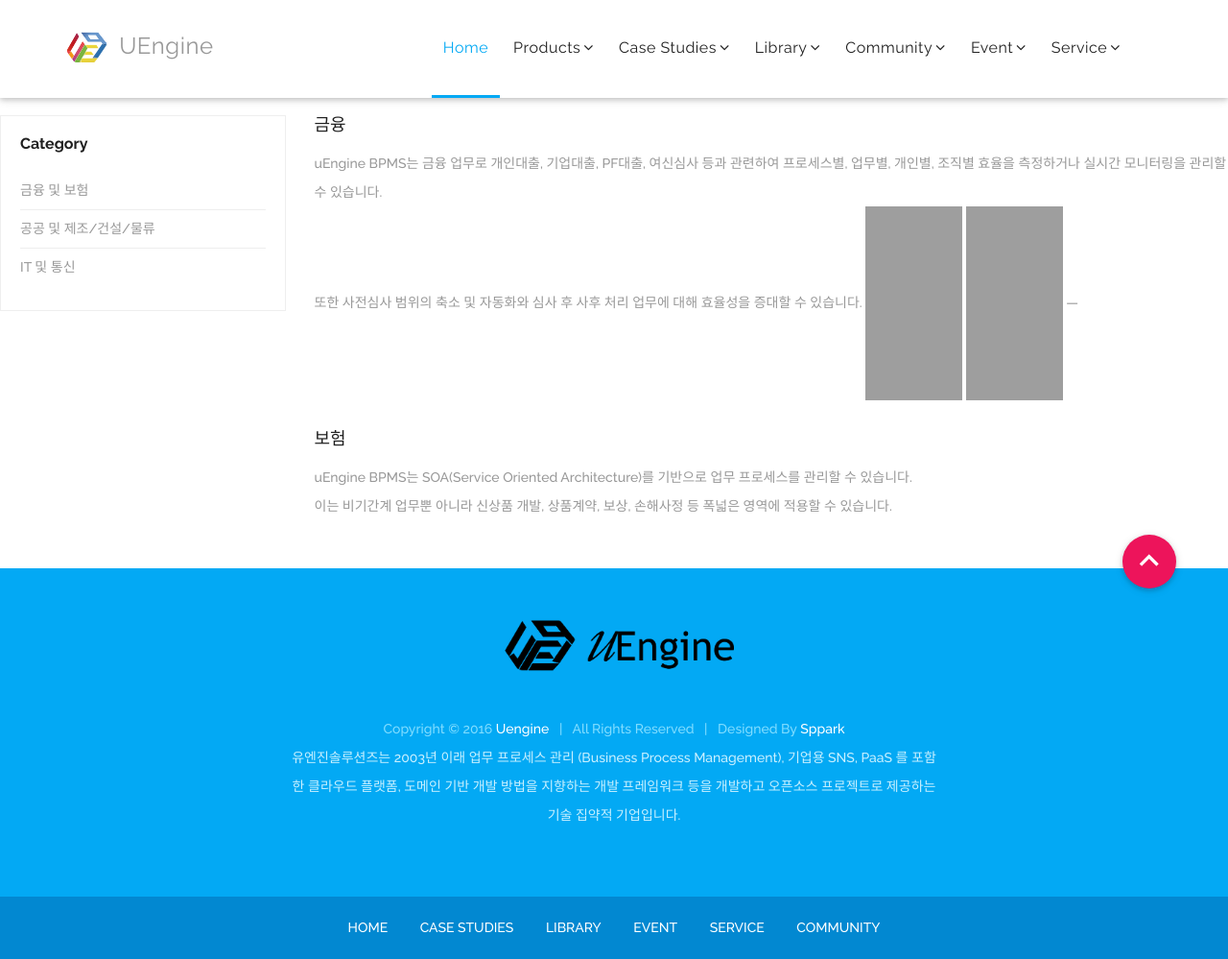
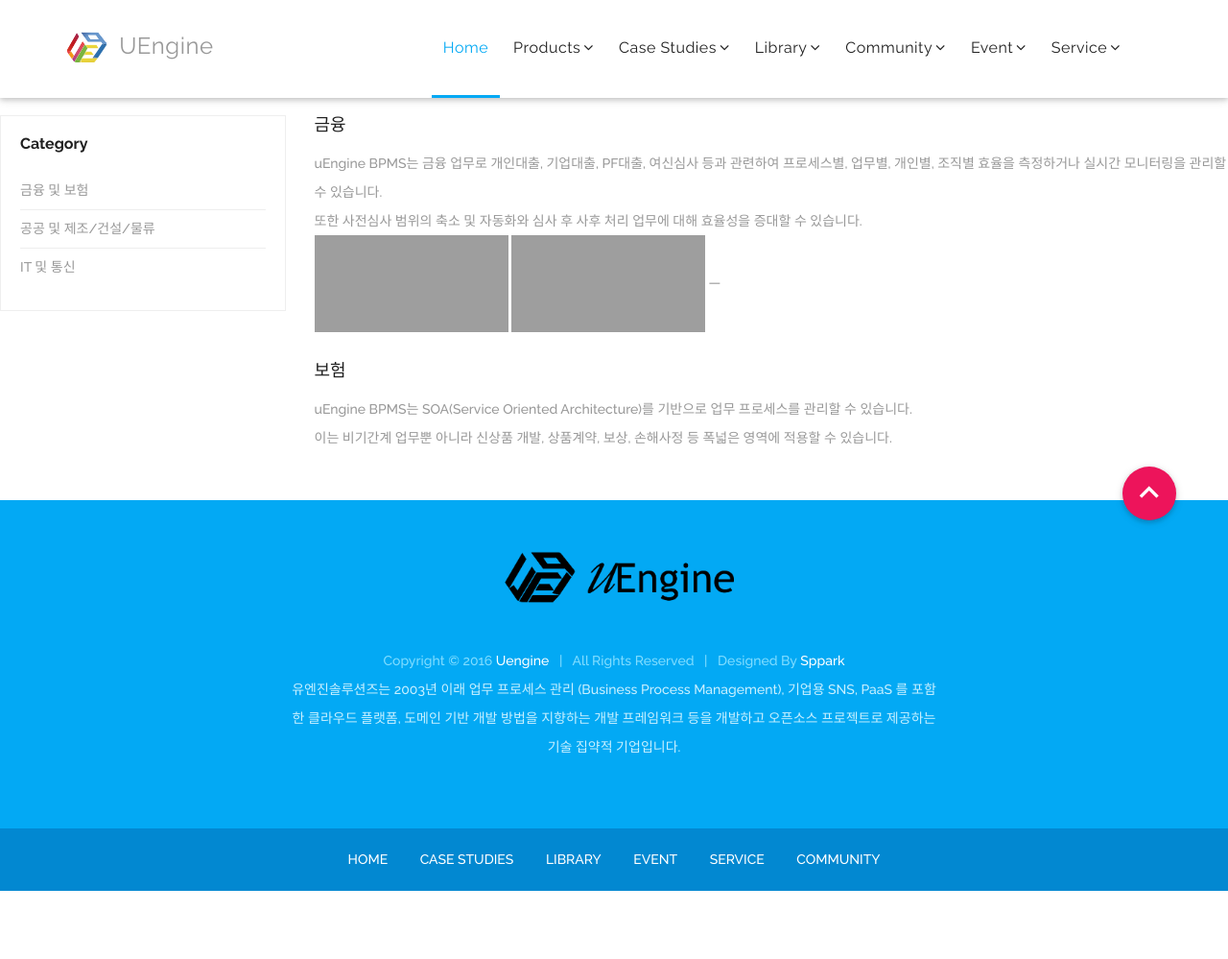
Before and after one commit to TheOpenCloudEngine/theopencloudengine.github.io, a Jekyll site: the page built from case/case01.md, in a window 1280 px wide. Shown: the whole page at 96% size. Built offline with Jekyll 4.4.1, drawn with Linux system fonts in a browser that asks for light colours; our own code applies the rules of GitHub Pages for plain Markdown files; after the commit the page ends 928 px from its top, so only the background shows below that; grey boxes are pictures that could not be loaded.

Commit message:
Update case01.md

```diff
--- a/case/case01.md
+++ b/case/case01.md
@@ -7,7 +7,7 @@ showgroup: true
 ### 금융
 uEngine BPMS는 금융 업무로 개인대출, 기업대출, PF대출, 여신심사 등과 관련하여 프로세스별, 업무별, 개인별, 조직별 효율을 측정하거나 실시간 모니터링을 관리할 수 있습니다.
 또한 사전심사 범위의 축소 및 자동화와 심사 후 사후 처리 업무에 대해 효율성을 증대할 수 있습니다.
-![증권금융로고](http://kmug.co.kr/board/data/logo/%B1%DD%C0%B6.jpg){:height="202px" width="101px"} ![우리증권금융](http://www.woorifis.com/resources/images/front/contents_kor/co01_ci.jpg){:height="202px" width="101px"}
+![증권금융로고](http://kmug.co.kr/board/data/logo/%B1%DD%C0%B6.jpg){:height="101px" width="202px"} ![우리증권금융](http://www.woorifis.com/resources/images/front/contents_kor/co01_ci.jpg){:height="101px" width="202px"}
 ---
 
 ### 보험
```
